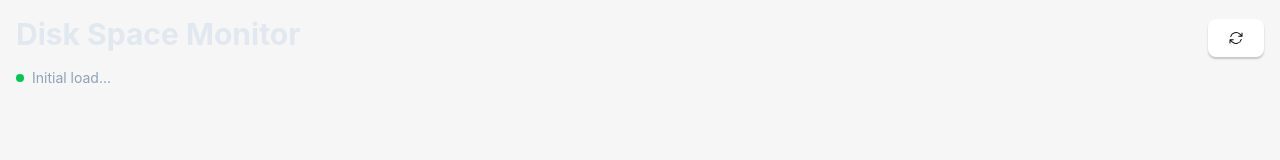
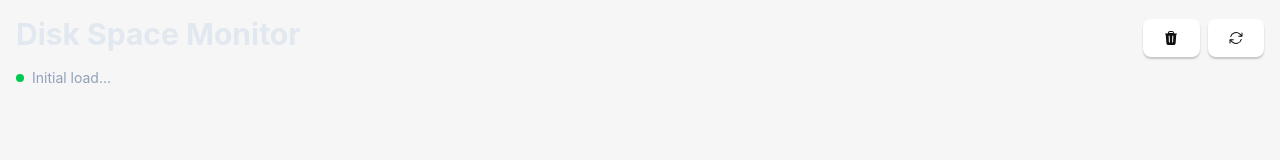
Before and after one commit to butterscotchstallion/dsm-tauri, a React (Vite) app in the folder src/dsm-tauri/: page / in a window 1280 px wide. Shown: the top 160 px of the page. Built offline with nearby package versions, Linux system fonts and the light colour scheme.

Commit message:
Adds button to launch disk space clean up tool, updates screenshot

```diff
--- a/src/dsm-tauri/src/App.tsx
+++ b/src/dsm-tauri/src/App.tsx
@@ -1,7 +1,7 @@
 import "./App.css";
 import {useEffect, useState} from "react";
 import {invoke} from "@tauri-apps/api/core";
-import { ArrowPathIcon } from '@heroicons/react/24/solid';
+import { ArrowPathIcon, TrashIcon } from '@heroicons/react/24/solid';
 interface Disk {
     name: string;
     total_space: number;
@@ -43,10 +43,28 @@ function App() {
         return parseFloat((bytes / Math.pow(k, i)).toFixed(dm)) + ' ' + sizes[i];
     };
 
+    const openCleanup = async () => {
+        try {
+            await invoke("launch_disk_cleanup");
+        } catch (error) {
+            console.error("Failed to launch disk cleanup:", error);
+        }
+    };
+
     return (
       <main className="container p-8 mx-auto">
           <div className="flex justify-between items-center mb-2">
               <h1 className="text-3xl font-bold text-slate-200">Disk Space Monitor</h1>
+
+              <div className="flex gap-2">
+                  <button
+                      title="Launch Disk Cleanup Tool"
+                      onClick={openCleanup}
+                      className="px-4 py-2 rounded-lg font-medium bg-slate-700 text-slate-200 hover:bg-slate-600 transition-all active:scale-95 border border-slate-600"
+                  >
+                      <TrashIcon className="w-4 h-4" />
+                  </button>
+
                   <button
                       title="Refresh disk usage data"
                       onClick={loadDisks}
@@ -59,6 +77,7 @@ function App() {
                   >
                       <ArrowPathIcon className="w-4 h-4" />
                   </button>
+              </div>
           </div>
 
           <div className="mb-4 text-sm text-slate-400 flex items-center gap-2">
```
Also changed, not shown: 2 other files (tests, documents, lock files or other folders). Lines whose indentation alone changed are shown as unchanged.
